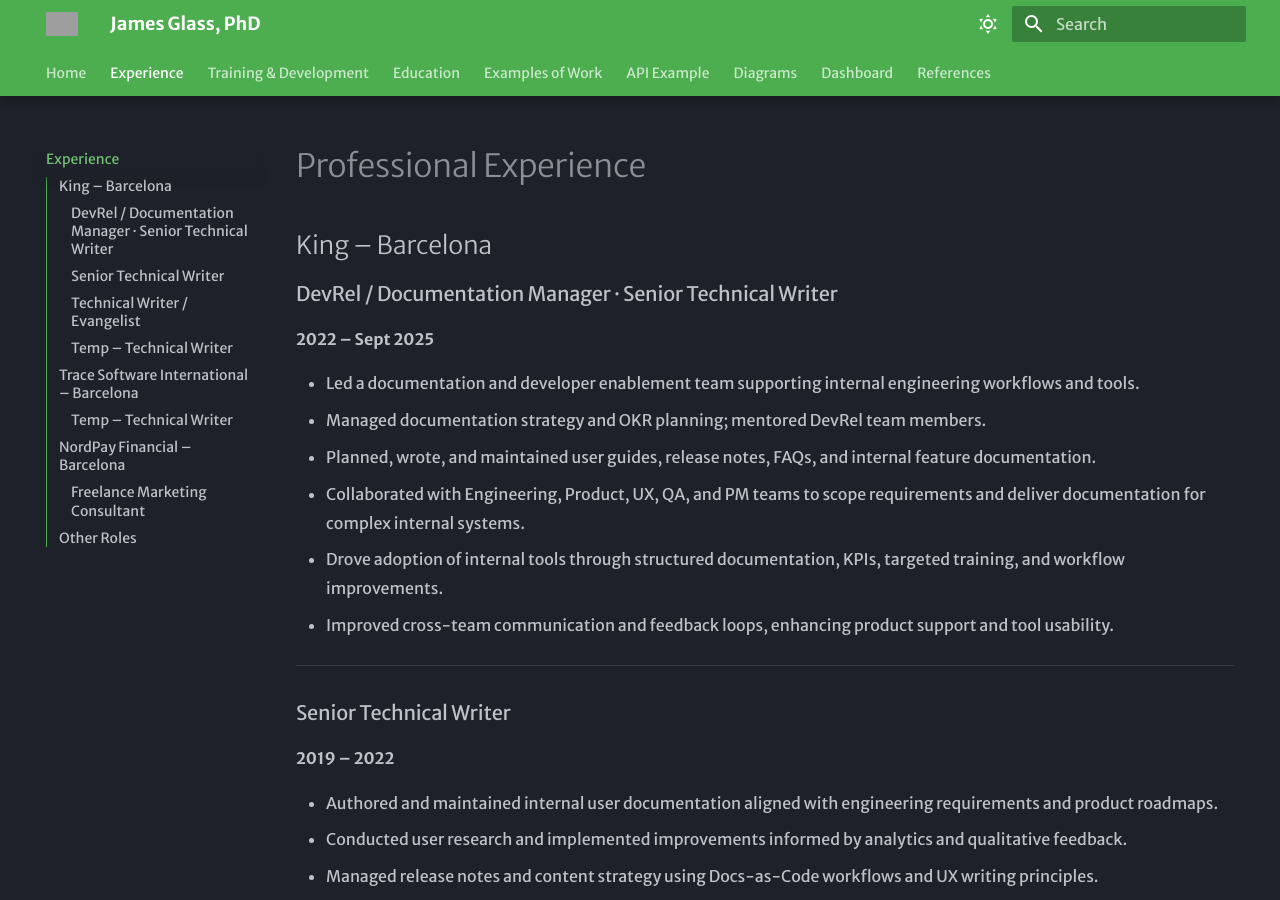
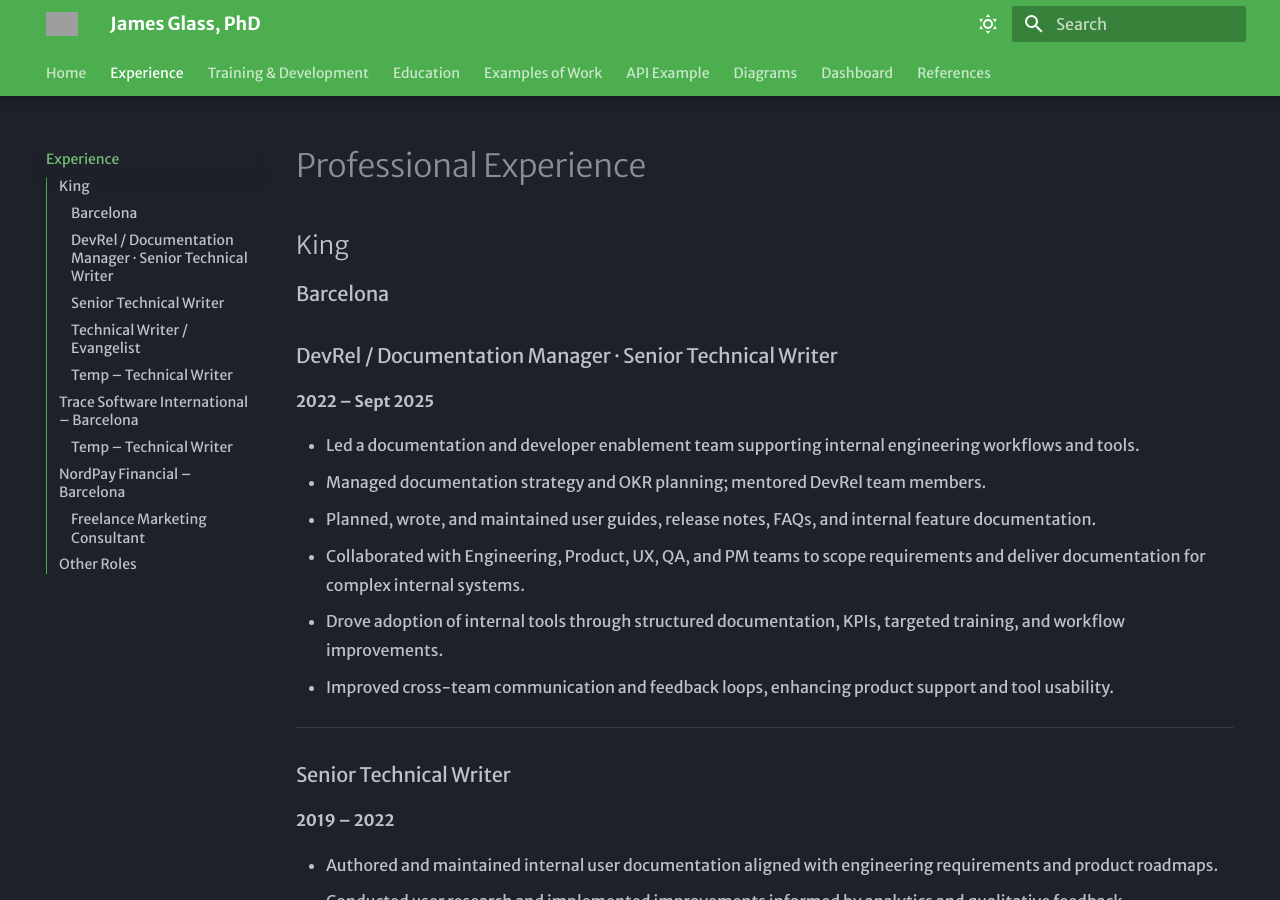
Before and after one commit to james-glass1999/MKDocs-James-Glass-PhD, an MkDocs documentation site: the page built from docs/experience.md, in a window 1280 px wide and 900 px high. Built offline with MkDocs 1.6.1 and Material for MkDocs 9.7.7, drawn with Linux system fonts in a browser that asks for light colours; grey boxes are pictures that could not be loaded.

Commit message:
updates exp

```diff
--- a/docs/experience.md
+++ b/docs/experience.md
@@ -1,6 +1,7 @@
 # Professional Experience
 
-## King – Barcelona
+## King
+### Barcelona
 
 ### DevRel / Documentation Manager · Senior Technical Writer
 **2022 – Sept 2025**
```
